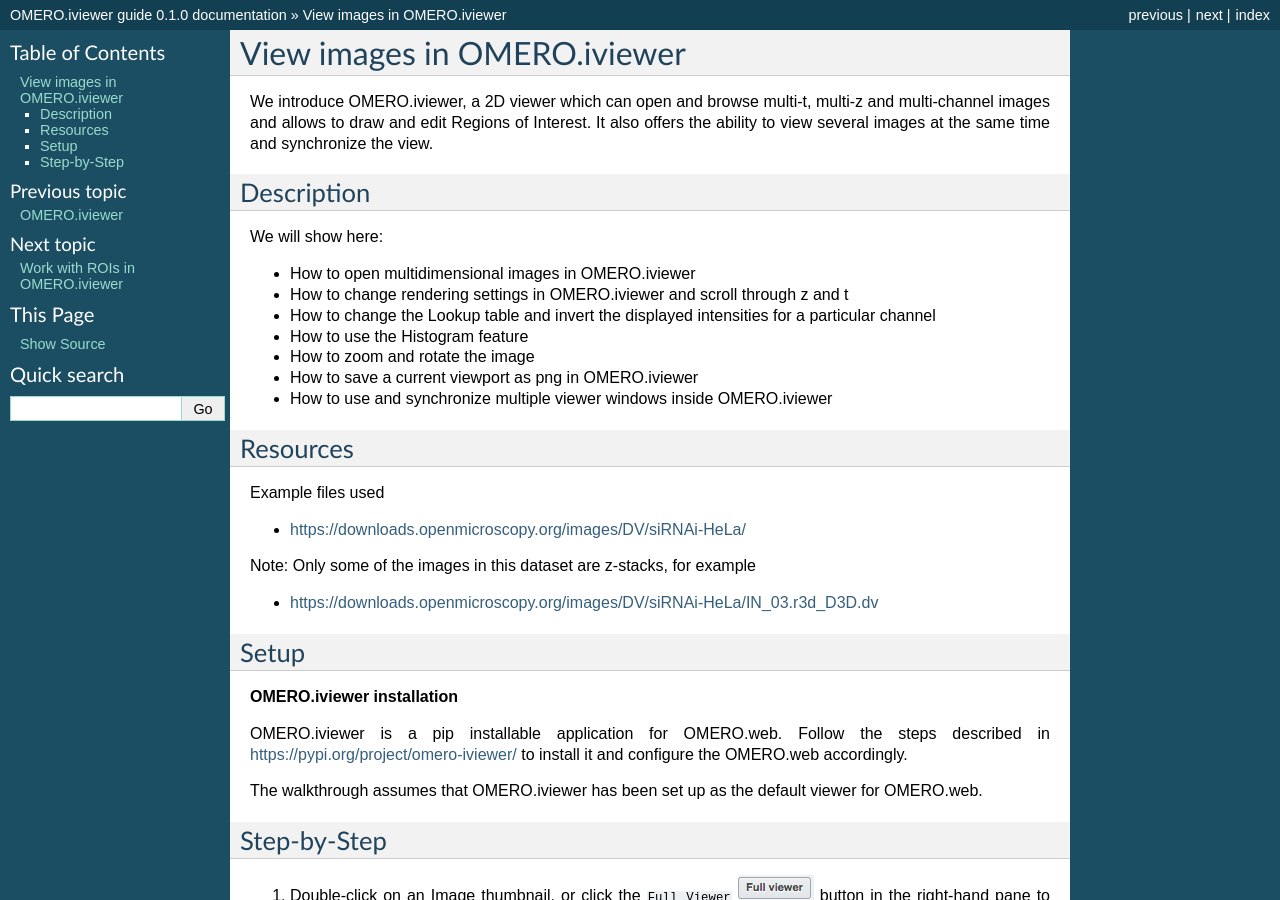
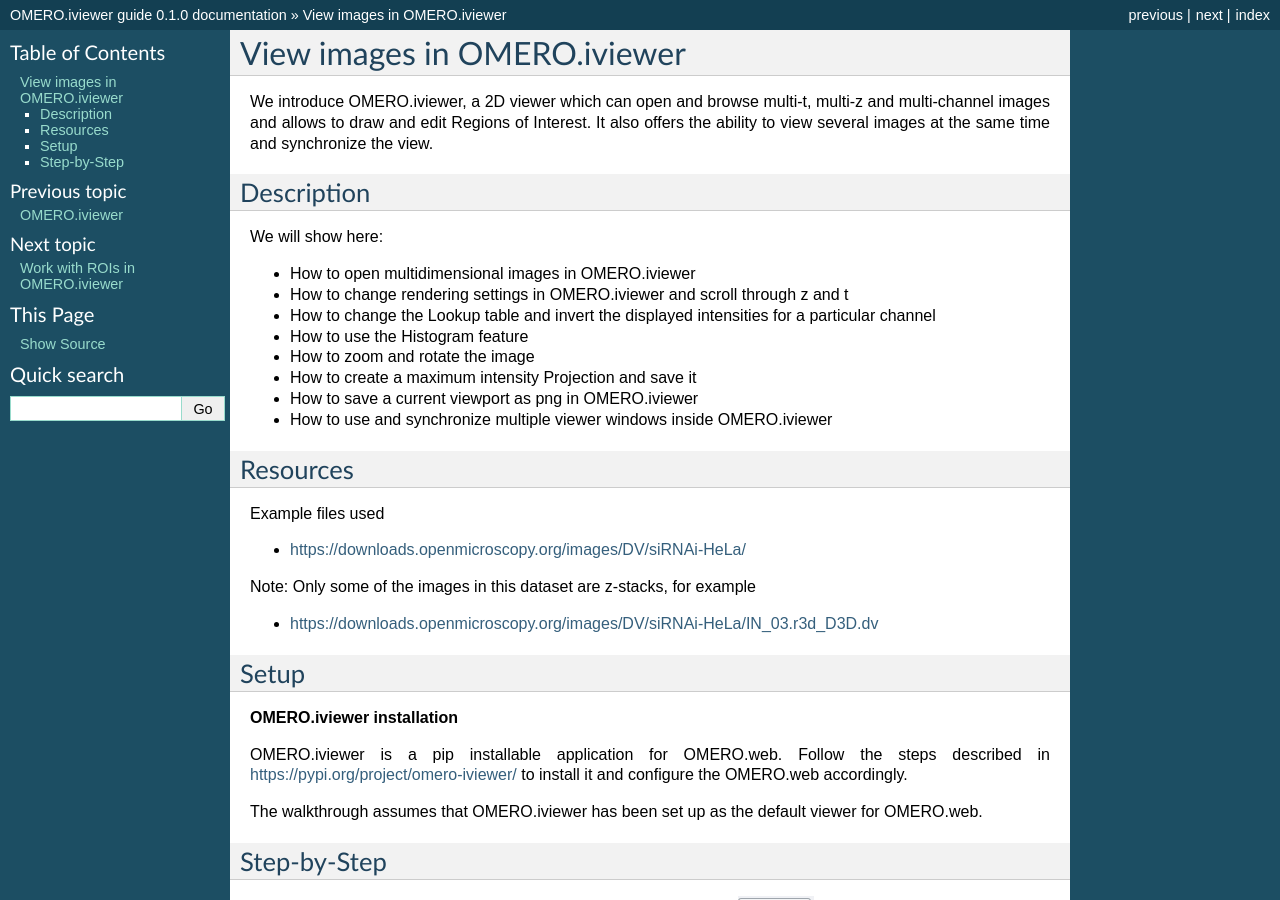
Before and after one commit to ome/omero-guide-iviewer, a Sphinx documentation site: the page built from docs/iviewer_viewing.rst, in a window 1280 px wide and 900 px high. Built offline with Sphinx 7.4.7, drawn with Linux system fonts in a browser that asks for light colours.

Commit message:
Add projection as a point to How to...

```diff
--- a/docs/iviewer_viewing.rst
+++ b/docs/iviewer_viewing.rst
@@ -22,6 +22,8 @@
 -  How to use the Histogram feature
 
 -  How to zoom and rotate the image
+
+-  How to create a maximum intensity Projection and save it
 
 -  How to save a current viewport as png in OMERO.iviewer
 
```
